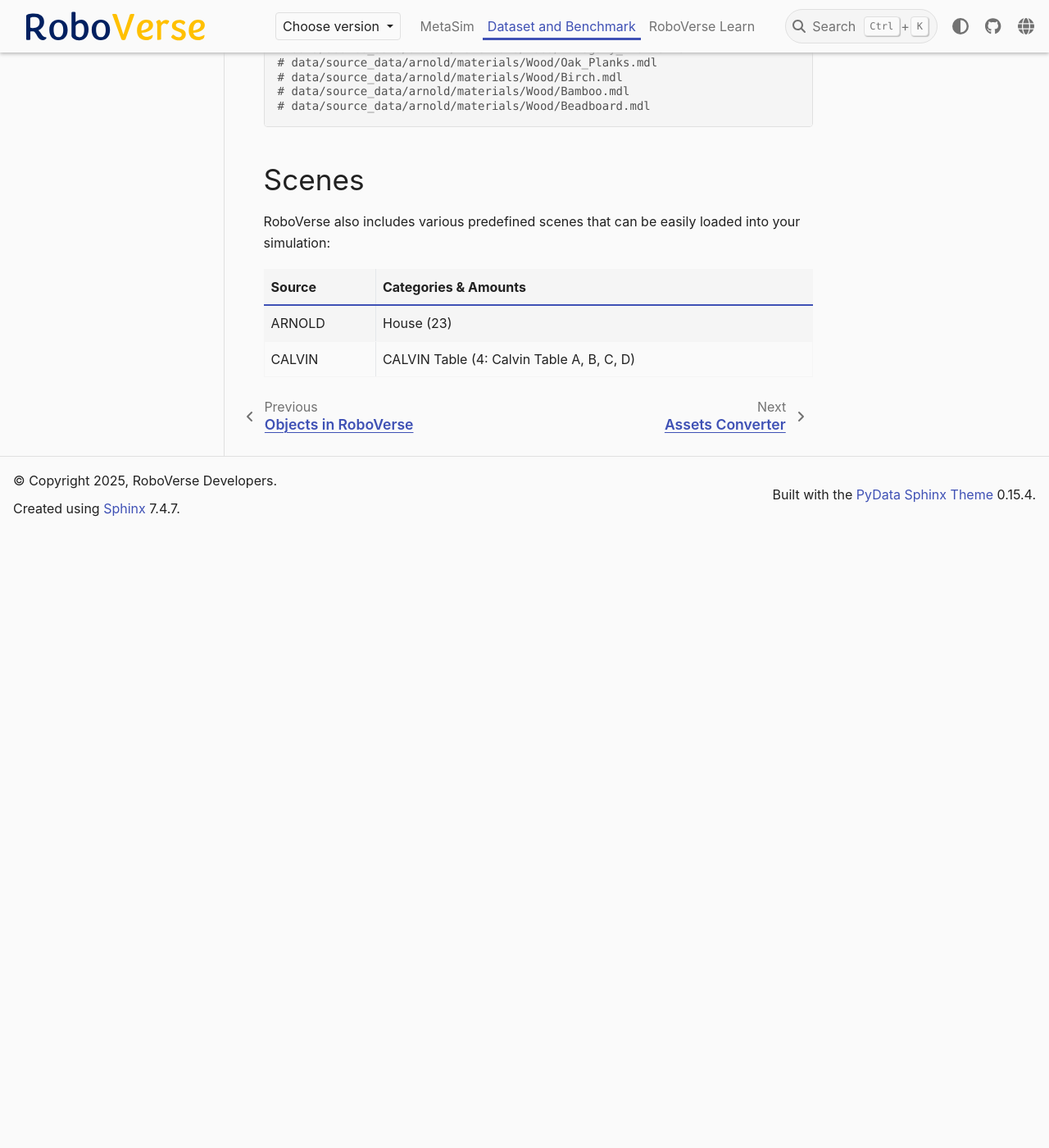
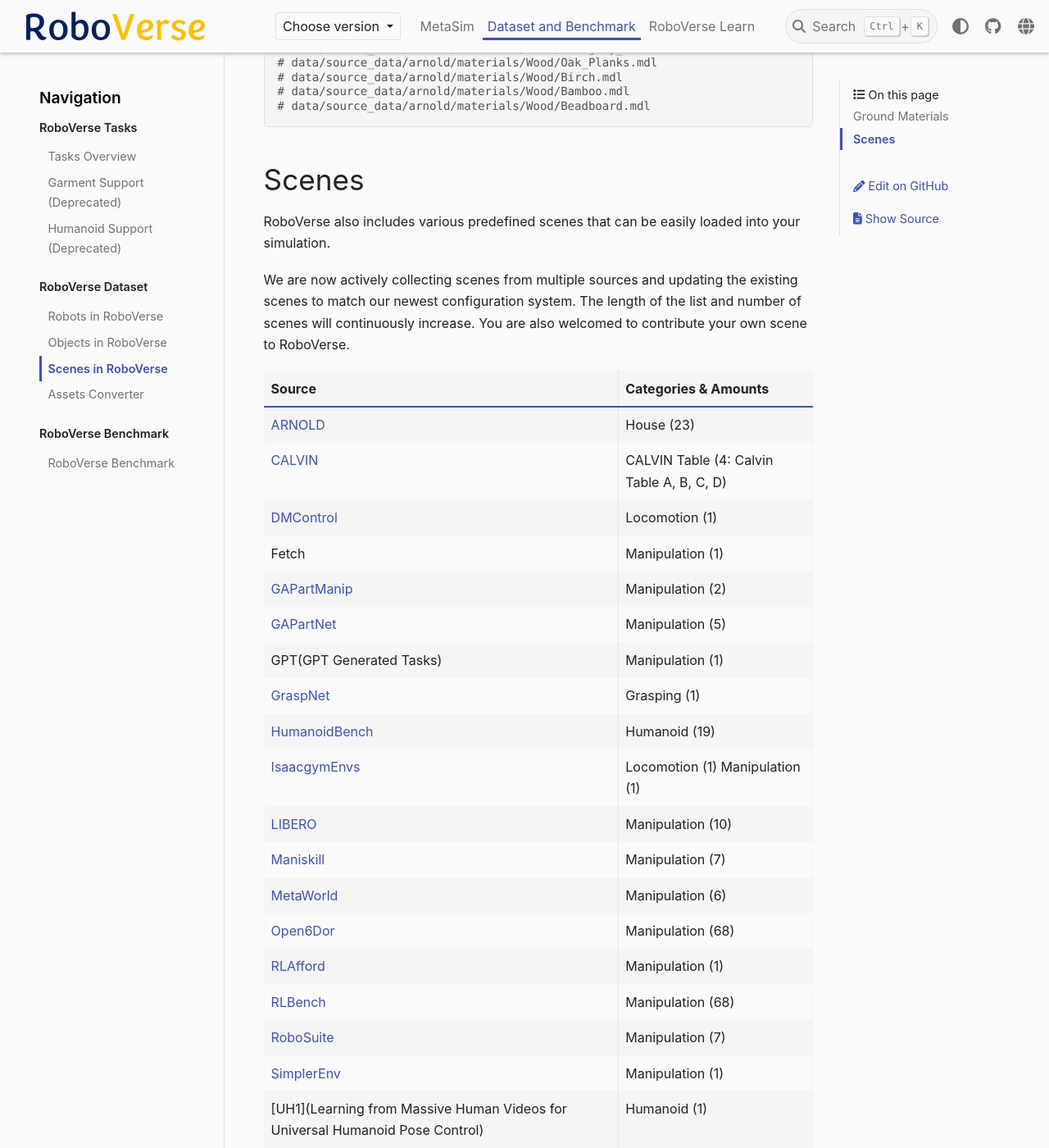
Before and after one commit to liuliu3dv/RoboVerse, a Sphinx documentation site: the page built from docs/source/dataset_benchmark/dataset/scenes.md, in a window 1280 px wide and 1400 px high, scrolled down 927 px. Shown: the whole window at 82% size. Built offline with Sphinx 7.4.7 and the PyData theme 0.15.4, drawn with Linux system fonts in a browser that asks for light colours; pages that are not in the unit, such as notebooks, are missing from menus; before the commit the page ends 1576 px from its top, so only the background shows below that.

Commit message:
added scenes

```diff
--- a/docs/source/dataset_benchmark/dataset/scenes.md
+++ b/docs/source/dataset_benchmark/dataset/scenes.md
@@ -37,9 +37,28 @@
 
 ## Scenes
 
-RoboVerse also includes various predefined scenes that can be easily loaded into your simulation:
+RoboVerse also includes various predefined scenes that can be easily loaded into your simulation.
+
+We are now actively collecting scenes from multiple sources and updating the existing scenes to match our newest configuration system. The length of the list and number of scenes will continuously increase. You are also welcomed to contribute your own scene to RoboVerse.
 
 | Source | Categories & Amounts                      |
 | ------ | ----------------------------------------- |
-| ARNOLD | House (23)                                |
-| CALVIN | CALVIN Table (4: Calvin Table A, B, C, D) |
+| [ARNOLD](https://arnold-benchmark.github.io/) | House (23) |
+| [CALVIN](http://calvin.cs.uni-freiburg.de/) | CALVIN Table (4: Calvin Table A, B, C, D) |
+| [DMControl](https://deepmind.google/discover/blog/dm-control-software-and-tasks-for-continuous-control/) | Locomotion (1) |
+| Fetch | Manipulation (1) |
+| [GAPartManip](https://arxiv.org/abs/2411.18276) | Manipulation (2) |
+| [GAPartNet](https://pku-epic.github.io/GAPartNet/) | Manipulation (5) |
+| GPT(GPT Generated Tasks) | Manipulation (1) |
+| [GraspNet](https://graspnet.net/) | Grasping (1) |
+| [HumanoidBench](https://humanoid-bench.github.io/) | Humanoid (19) |
+| [IsaacgymEnvs](https://github.com/isaac-sim/IsaacGymEnvs) | Locomotion (1) Manipulation (1) |
+| [LIBERO](https://libero-project.github.io/main.html) | Manipulation (10) |
+| [Maniskill](https://www.maniskill.ai/) | Manipulation (7) |
+| [MetaWorld](https://meta-world.github.io/) | Manipulation (6) |
+| [Open6Dor](https://pku-epic.github.io/Open6DOR/) | Manipulation (68) |
+| [RLAfford](https://sites.google.com/view/rlafford/) | Manipulation (1) |
+| [RLBench](https://github.com/stepjam/RLBench) | Manipulation (68) |
+| [RoboSuite](https://robosuite.ai/) | Manipulation (7) |
+| [SimplerEnv](https://simpler-env.github.io/) | Manipulation (1) |
+| [UH1](Learning from Massive Human Videos for Universal Humanoid Pose Control) | Humanoid (1) |
```
